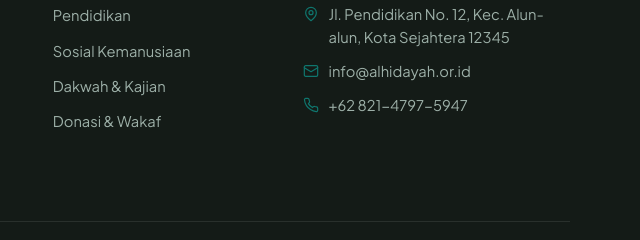
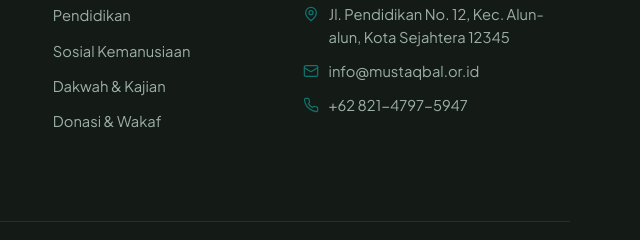
Before and after one commit to azzamamry-lab/YayasanMustLana, a website: page yayasan-islam/index.html in a window 1280 px wide. Shown: the part 5359-5599 px from the top of the page, 640-1280 px from the left. Drawn offline with Linux system fonts and the light colour scheme.

Commit message:
Update index.html

```diff
--- a/yayasan-islam/index.html
+++ b/yayasan-islam/index.html
@@ -369,7 +369,7 @@
             </li>
             <li>
               <svg viewBox="0 0 24 24" fill="none" stroke="currentColor" stroke-width="1.8" stroke-linecap="round" stroke-linejoin="round" width="16" height="16"><rect x="2" y="4" width="20" height="16" rx="2"/><path d="m2 7 10 6 10-6"/></svg>
-              <a href="mailto:info@alhidayah.or.id">info@alhidayah.or.id</a>
+              <a href="mailto:info@mustaqbal.or.id">info@mustaqbal.or.id</a>
             </li>
             <li>
               <svg viewBox="0 0 24 24" fill="none" stroke="currentColor" stroke-width="1.8" stroke-linecap="round" stroke-linejoin="round" width="16" height="16"><path d="M22 16.9v3a2 2 0 0 1-2.2 2 19.8 19.8 0 0 1-8.6-3 19.5 19.5 0 0 1-6-6 19.8 19.8 0 0 1-3-8.7A2 2 0 0 1 4.1 2h3a2 2 0 0 1 2 1.7c.1 1 .4 2 .7 2.8a2 2 0 0 1-.5 2.1L8.1 9.9a16 16 0 0 0 6 6l1.3-1.2a2 2 0 0 1 2.1-.5c.9.3 1.9.6 2.8.7a2 2 0 0 1 1.7 2z"/></svg>
```
